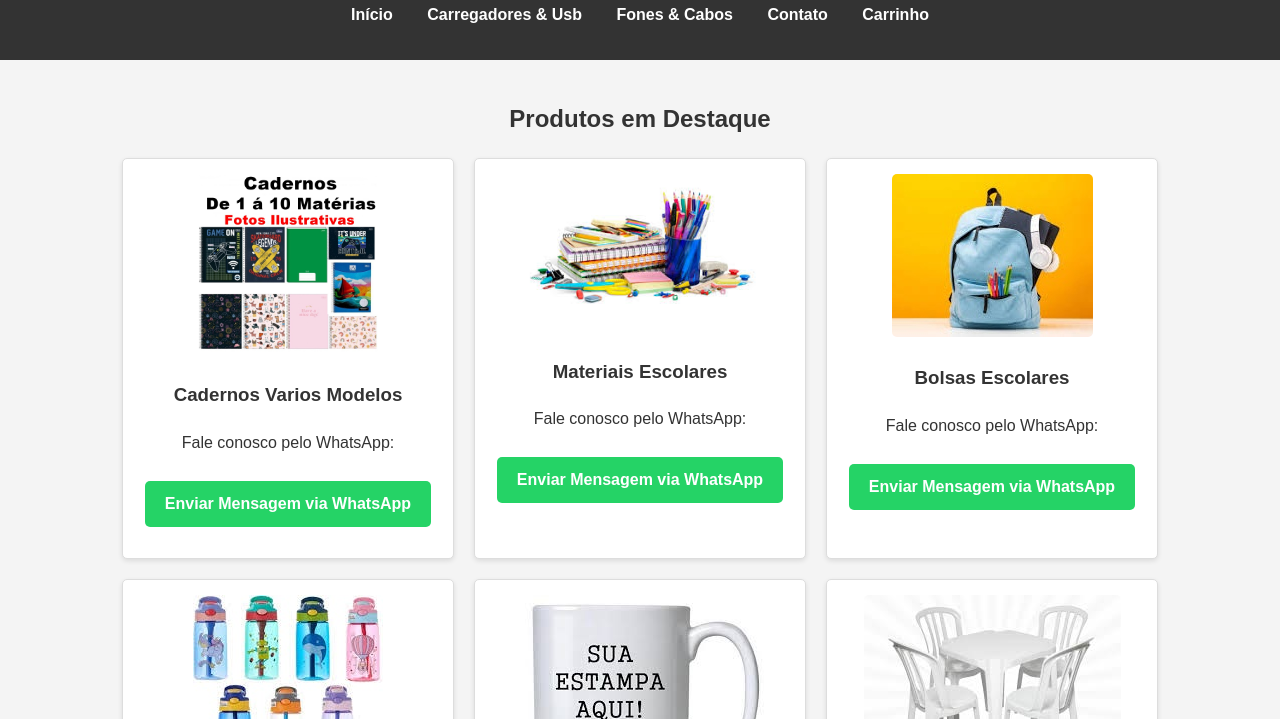
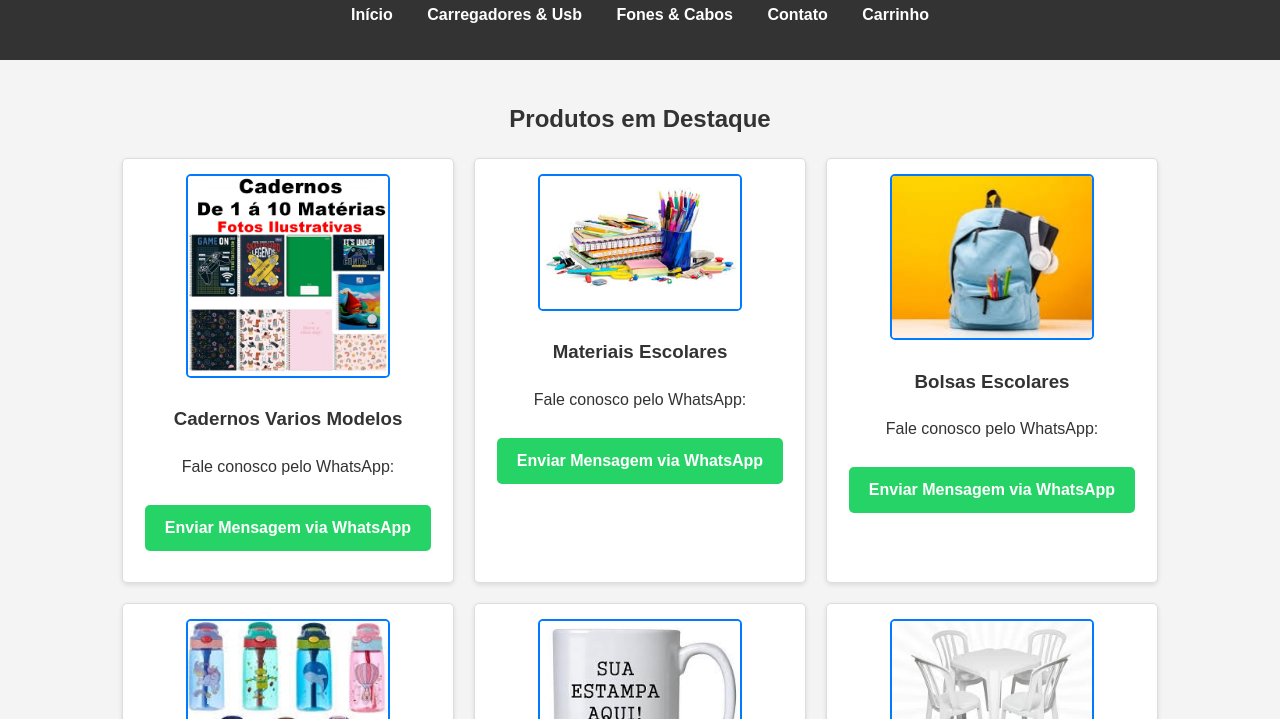
Before and after one commit to daniloalmeida19/lojinha-romano, a plain HTML site: page index.html in a window 1280 px wide. Shown: the part 81-800 px from the top of the page. Drawn offline with Linux system fonts and the light colour scheme.

Commit message:
arrumado

```diff
--- a/index.html
+++ b/index.html
@@ -6,6 +6,17 @@
     <title>Lojinha Romano</title>
     <link rel="shortcut icon" href="icones/loja.png" type="image/x-icon">
     <link rel="stylesheet" href="estilo.css">
+    <style>
+        .produto img {
+            width: 200px;
+            height: auto;
+            transition: transform 0.3s ease;
+            border: 2px solid #007BFF; /* Borda azul */
+        }
+        .produto img:hover {
+            transform: scale(1.1);
+        }
+    </style>
 </head>
 <body>
     <header>
```
Also changed, not shown: carregadores.html (+10 -0 lines), fones.html (+10 -0 lines).
